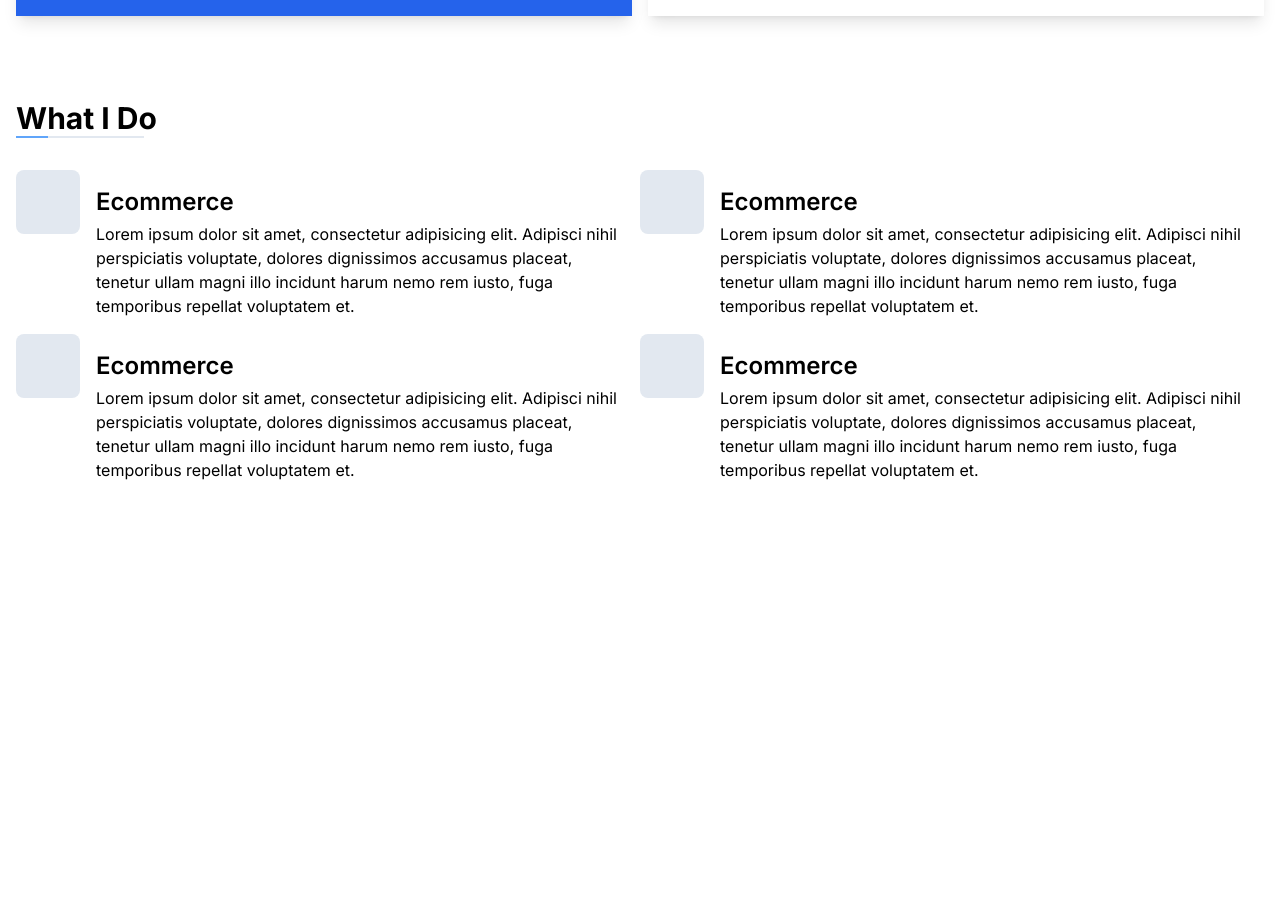
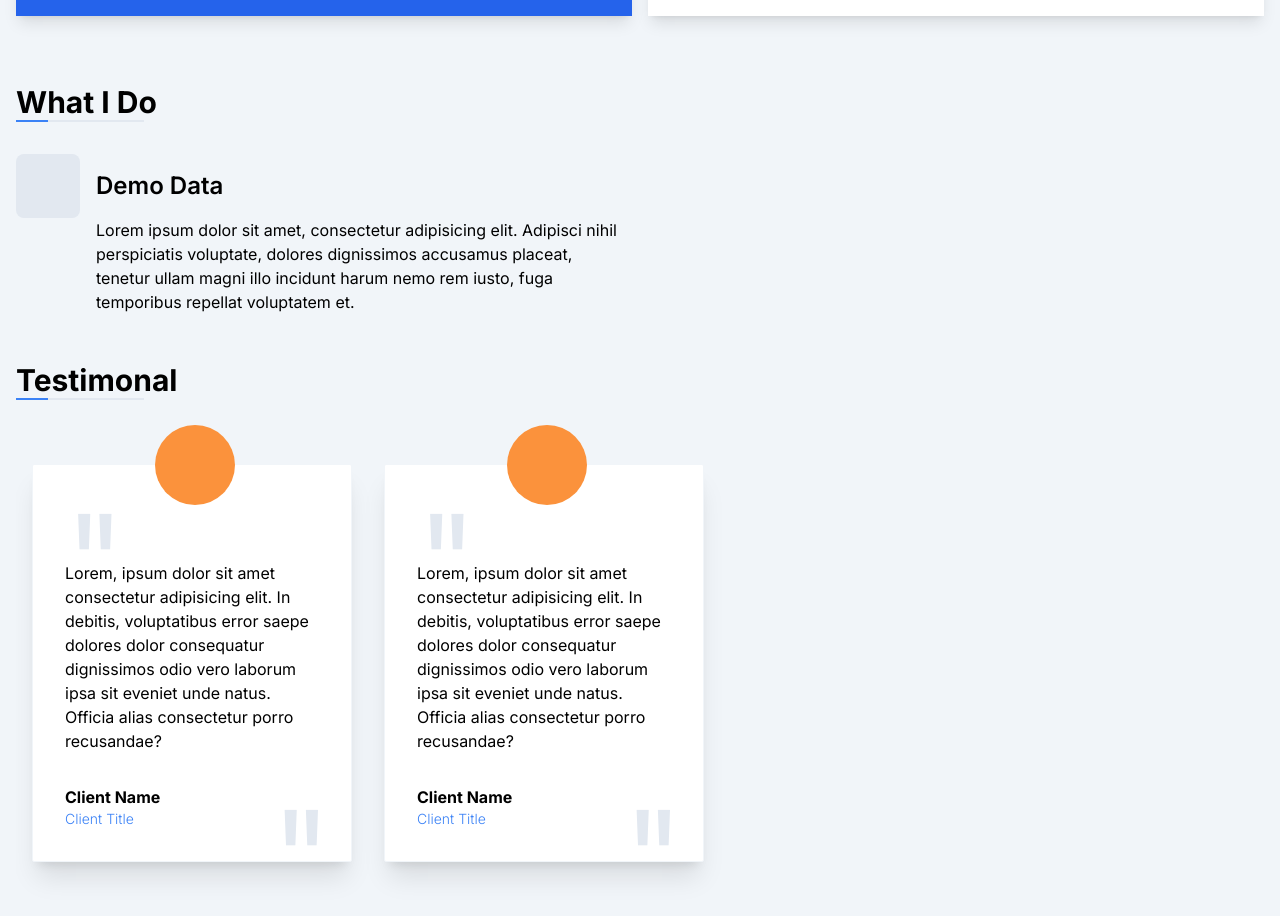
Before and after one commit to vicxtunespro/Tailwind, a Next.js app: page / in a window 1280 px wide. Shown: the part 780-1696 px from the top of the page. Before the commit the page ends 1358 px from the top, so only its background shows below. Built offline with nearby package versions, Linux system fonts and the light colour scheme.

Commit message:
Add Testimonial section

```diff
--- a/app/page.js
+++ b/app/page.js
@@ -1,12 +1,16 @@
 import HeroSection from "@/components/hero";
 import SkillSection from "@/components/skill-section";
+import Testimonial from "@/components/testmonial-card";
 import Image from "next/image";
 
 export default function Home() {
   return (
-    <main className="w-screen min-h-screen dark:bg-slate-800">
+    <main className="w-screen min-h-screen dark:bg-slate-600 bg-slate-100 overflow-hidden">
       <HeroSection/>
-      <SkillSection></SkillSection>
+      <div class="main-content px-4 overflow-hidden">
+        <SkillSection></SkillSection>
+        <Testimonial/>
+      </div>
     </main>
   );
 }
--- a/components/hero.jsx
+++ b/components/hero.jsx
@@ -1,3 +1,4 @@
+import Link from 'next/link'
 import React from 'react'
 
 export default function HeroSection() {
@@ -6,15 +7,17 @@ export default function HeroSection() {
         <div className="img h-1/2 bg-blue-100">
             <p>Image here</p>
         </div>
-        <div className="profile py-8 px-4 dark:bg-slate-800">
+        <div className="profile py-8 px-4 dark:bg-slate-600">
             <p className='text-xl text-slate-500 dark:text-slate-200'>Frontend - developer</p>
             <p className='mt-4 text-5xl font-bold dark:text-white'><span className='font-light'>Hi, I'm</span> Victor <br></br> Nuwarimpa.</p>
             <p className="description mt-8 dark:text-white">Lorem ipsum dolor sit amet consectetur adipisicing elit. Earum, placeat, eveniet repellendus blanditiis ullam quam ipsa error illum dolores quo alias atque. Aliquam ipsa libero eligendi natus quae nulla exercitationem.
             Lorem ipsum dolor sit amet consectetur adipisicing elit. Ut unde obcaecati delectus in. Reprehenderit placeat quaerat necessitatibus ab doloribus recusandae quia exercitationem, sint animi odio vel maxime in repellendus quam!</p>
 
             <div className='w-full mt-8 flex justify-between gap-4 '>
-                <button className="w-1/2 py-4 px-8 bg-blue-600 text-white dark:bg-slate-900 shadow-lg">Download CV</button>
-                <button className="w-1/2 py-4 px-8  bg-white dark:bg-slate-100
+                <button className="w-1/2 py-4 px-8 bg-blue-600 text-white dark:bg-blue-500 shadow-lg">
+                  <a href="/full-stack.pdf" download >Download CV</a>
+                </button>
+                <button className="w-1/2 py-4 px-8  bg-white dark:bg-slate-200
                  shadow-lg">Contact</button>
             </div>
         </div>
--- a/components/skill-section.jsx
+++ b/components/skill-section.jsx
@@ -3,38 +3,17 @@ import React from 'react'
 
 export default function Skill() {
   return (
-<div class="skill p-4 my-8">
-  <div class="styled-title">
-    <p class="text-3xl font-bold">What I Do</p>
-    <div class="h-0.5 w-32 bg-slate-200 after:block after:h-full after:w-8 after:bg-blue-400 after:content-['']"></div>
+<div className="skill my-8">
+  <div className="styled-title">
+    <p className="text-3xl font-bold dark:text-white">What I Do</p>
+    <div className="h-0.5 w-32 bg-slate-200 dark:bg-slate-500 after:block after:h-full after:w-8 after:bg-blue-500 dark:after:bg-slate-200 after:content-['']"></div>
   </div>
-  <div class="activities my-8 flex flex-col md:flex-row flex-wrap">
-    <div class="flex basis-1/2">
-      <div class="icon h-16 min-w-16 flex justify-center items-center text-5xl rounded-lg bg-slate-200 lg:max-w-16"></div>
-      <div class="px-2 md:px-4 py-4">
-        <p class="mb-1 text-2xl dark:text-white font-semibold">Ecommerce</p>
-        <p class="dark:text:white">Lorem ipsum dolor sit amet, consectetur adipisicing elit. Adipisci nihil perspiciatis voluptate, dolores dignissimos accusamus placeat, tenetur ullam magni illo incidunt harum nemo rem iusto, fuga temporibus repellat voluptatem et.</p>
-      </div>
-    </div>
-    <div class="flex basis-1/2">
-      <div class="icon h-16 min-w-16 flex justify-center items-center text-5xl rounded-lg bg-slate-200 lg:max-w-16"></div>
-      <div class="px-2 md:px-4 py-4">
-        <p class="mb-1 text-2xl dark:text-white font-semibold">Ecommerce</p>
-        <p class="dark:text:white">Lorem ipsum dolor sit amet, consectetur adipisicing elit. Adipisci nihil perspiciatis voluptate, dolores dignissimos accusamus placeat, tenetur ullam magni illo incidunt harum nemo rem iusto, fuga temporibus repellat voluptatem et.</p>
-      </div>
-    </div>
-    <div class="flex basis-1/2">
-      <div class="icon h-16 min-w-16 flex justify-center items-center text-5xl rounded-lg bg-slate-200 lg:max-w-16"></div>
-      <div class="px-2 md:px-4 py-4">
-        <p class="mb-1 text-2xl dark:text-white font-semibold">Ecommerce</p>
-        <p class="dark:text:white">Lorem ipsum dolor sit amet, consectetur adipisicing elit. Adipisci nihil perspiciatis voluptate, dolores dignissimos accusamus placeat, tenetur ullam magni illo incidunt harum nemo rem iusto, fuga temporibus repellat voluptatem et.</p>
-      </div>
-    </div>
-    <div class="flex basis-1/2">
-      <div class="icon h-16 min-w-16 flex justify-center items-center text-5xl rounded-lg bg-slate-200 lg:max-w-16"></div>
-      <div class="px-2 md:px-4 py-4">
-        <p class="mb-1 text-2xl dark:text-white font-semibold">Ecommerce</p>
-        <p class="dark:text:white">Lorem ipsum dolor sit amet, consectetur adipisicing elit. Adipisci nihil perspiciatis voluptate, dolores dignissimos accusamus placeat, tenetur ullam magni illo incidunt harum nemo rem iusto, fuga temporibus repellat voluptatem et.</p>
+  <div className="activities my-8 flex flex-col md:flex-row flex-wrap">
+    <div className="flex basis-1/2">
+      <div className="icon h-16 min-w-16 flex justify-center items-center text-5xl rounded-lg bg-slate-200 lg:max-w-16"></div>
+      <div className="px-2 md:px-4 py-4">
+        <p className="mb-4 text-2xl dark:text-white font-semibold">Demo Data</p>
+        <p className="dark:text-white">Lorem ipsum dolor sit amet, consectetur adipisicing elit. Adipisci nihil perspiciatis voluptate, dolores dignissimos accusamus placeat, tenetur ullam magni illo incidunt harum nemo rem iusto, fuga temporibus repellat voluptatem et.</p>
       </div>
     </div>
   </div>
--- /dev/null
+++ b/components/testmonial-card.jsx
@@ -0,0 +1,30 @@
+import React from 'react'
+
+export default function Testimonial() {
+  return (
+    <div className="w-full">
+        <div className="styled-title">
+            <p className="text-3xl font-bold dark:text-white">Testimonal</p>
+            <div className="h-0.5 w-32 bg-slate-200 dark:bg-slate-500 after:block after:h-full after:w-8 after:bg-blue-500 dark:after:bg-slate-200 after:content-['']"></div>
+        </div>
+        <div className="flex justify-start gap-8 overflow-x-auto overflow-y-hidden px-4 py-16 snap-x snap-mandatory" >
+            <TestimonialCard />
+            <TestimonialCard />
+        </div>
+    </div>
+  )
+}
+function TestimonialCard(){
+    return(
+        <div className="h-98 flex-shrink-0 relative max-w-80 rounded-sm bg-white dark:bg-slate-500 p-8 shadow-xl border border-slate-100 dark:border-slate-400 snap-center">
+            <div className="quotes absolute text-9xl text-slate-200">"</div>
+            <div className="quotes absolute bottom-[-60px] right-5 text-9xl text-slate-200">"</div>
+            <div className="img absolute left-[122px] top-[-40px] h-20 w-20 rounded-full bg-orange-400"></div>
+            <div className="content mt-16">
+                <p className='dark:text-white'>Lorem, ipsum dolor sit amet consectetur adipisicing elit. In debitis, voluptatibus error saepe dolores dolor consequatur dignissimos odio vero laborum ipsa sit eveniet unde natus. Officia alias consectetur porro recusandae?</p>
+                <p className="letter pt-8 font-bold dark:text-white">Client Name</p>
+                <p className="text-sm font-light text-blue-500 dark:text-purple-200 ">Client Title</p>
+            </div>
+        </div>
+    )
+}
```
Also changed, not shown: 1 other file (tests, documents, lock files or other folders).
